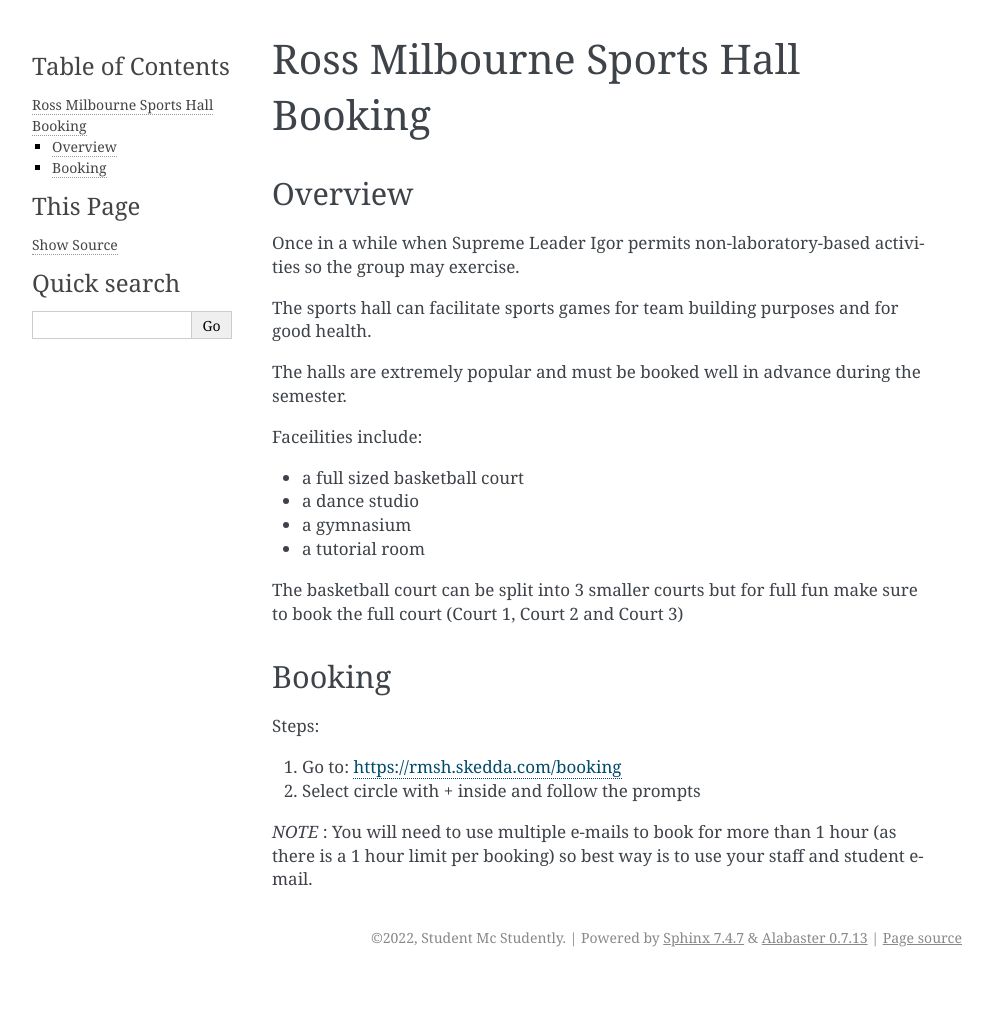
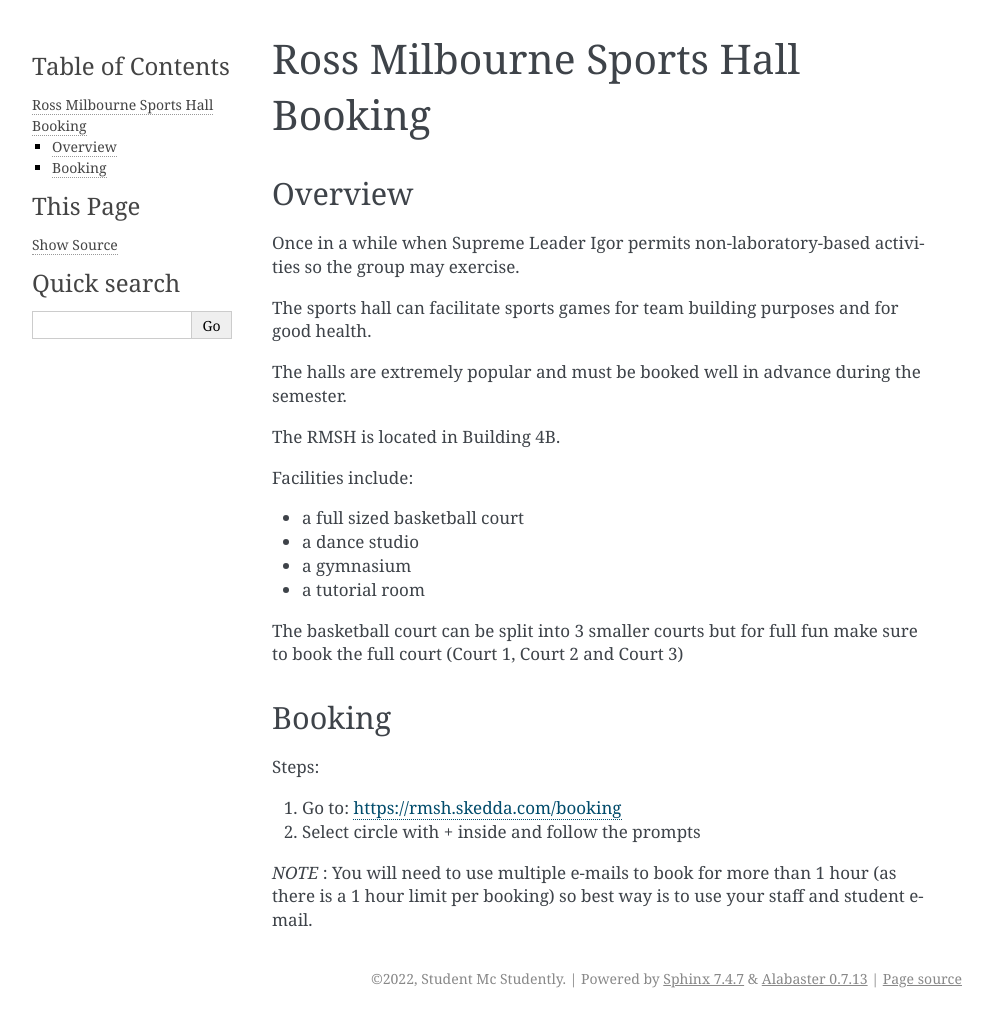
Before and after one commit to quantum-materials-group/QMG-wiki, a Sphinx documentation site: the page built from docs/pages/sportshall.rst, in a window 1280 px wide. Shown: the whole page, without its empty margins (148-1141 px from the left). Built offline with Sphinx 7.4.7, drawn with Linux system fonts in a browser that asks for light colours; before the commit the page ends 977 px from its top, so only the background shows below that.

Commit message:
Update sportshall.rst
added location of sports hall

```diff
--- a/docs/pages/sportshall.rst
+++ b/docs/pages/sportshall.rst
@@ -9,8 +9,10 @@ The sports hall can facilitate sports games for team building purposes and for g
 
 The halls are extremely popular and must be booked well in advance during the semester.
 
+The RMSH is located in Building 4B.
 
-Faceilities include:
+
+Facilities include:
 
 - a full sized basketball court
 
```
